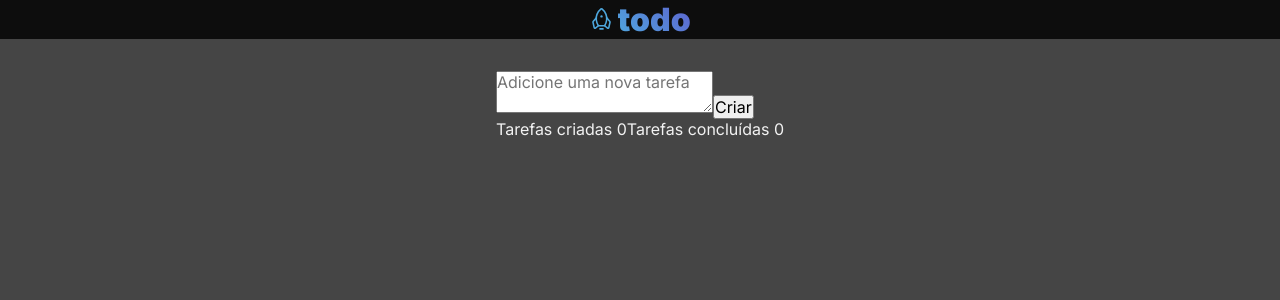
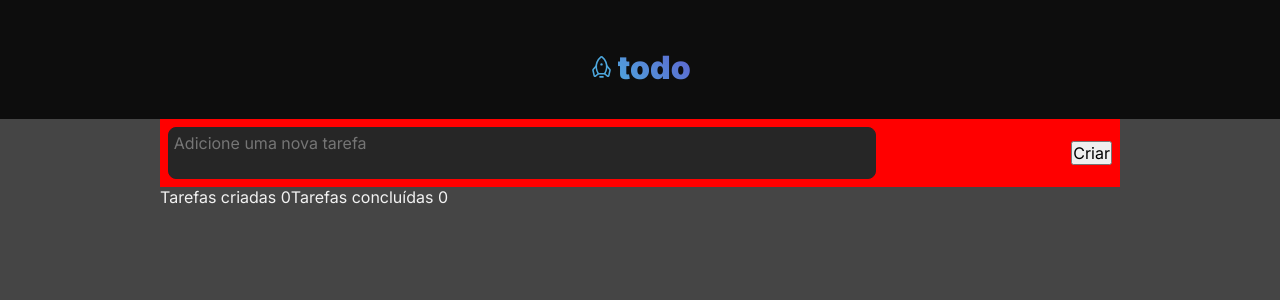
Before and after one commit to caiolemedev/Rocketseat_Desafios_ToDoList, a React (Vite) app in the folder ToDoList/: page / in a window 1280 px wide. Shown: the top 300 px of the page. Built offline with nearby package versions, Linux system fonts and the light colour scheme.

Commit message:
Updated form css
Updated form css

```diff
--- a/ToDoList/src/App.module.css
+++ b/ToDoList/src/App.module.css
@@ -1,6 +1,5 @@
 .wrapper {
   display: flex;
-  gap: 2rem;
   align-items: center;
   flex-direction: column;
 }
--- a/ToDoList/src/components/Header.module.css
+++ b/ToDoList/src/components/Header.module.css
@@ -1,11 +1,11 @@
 .header {
   width: 100%;
-
   background-color: var(--gray-700);
   display: flex;
   align-items: center;
   justify-content: center;
   gap: 0.2rem;
+  padding: 3rem 0 2rem 0;
 }
 
 .title {
--- /dev/null
+++ b/ToDoList/src/components/ToDo.module.css
@@ -0,0 +1,17 @@
+.taskForm {
+  width: 75vw;
+  padding: 0.5rem;
+  background-color: red;
+  display: flex;
+  align-items: center;
+  justify-content: space-between;
+}
+
+.taskForm textarea {
+  background-color: var(--gray-500);
+  border: 1px solid var(--gray-500);
+  border-radius: 8px;
+  resize: none;
+  padding: 0.3rem;
+  width: 75%;
+}
--- a/ToDoList/src/components/ToDo.tsx
+++ b/ToDoList/src/components/ToDo.tsx
@@ -1,6 +1,6 @@
 import { ChangeEvent, FormEvent, useState } from 'react'
-
 import { Task } from './Task'
+import styles from './ToDo.module.css'
 
 export function ToDo() {
 
@@ -40,7 +40,7 @@ export function ToDo() {
 
   return (
     <div>
-      <form onSubmit={handleCreateNewTask}>
+      <form className={styles.taskForm} onSubmit={handleCreateNewTask}>
         <textarea
           name="newTask"
           placeholder='Adicione uma nova tarefa'
```
